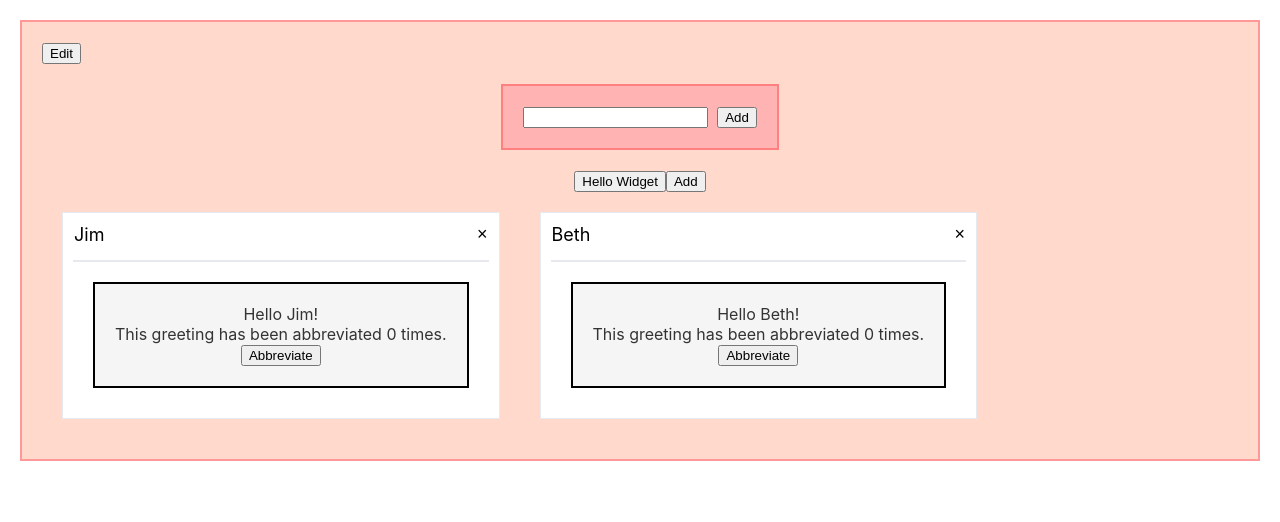
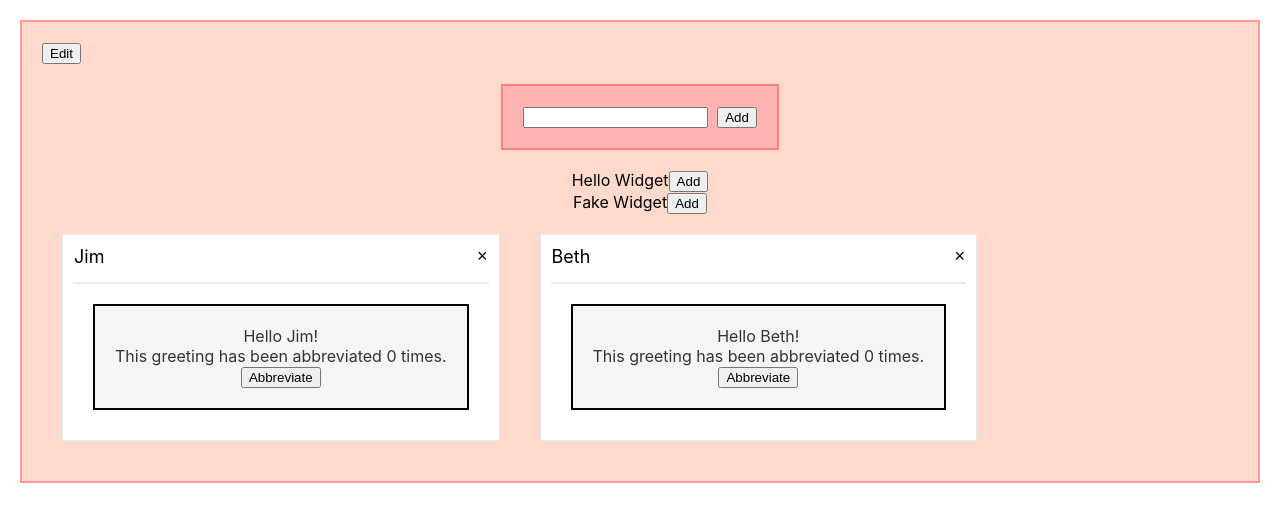
Before and after one commit to dsmcclain/react-sandbox, a React (Create React App) app: page / in a window 1280 px wide. Both pictures are taken after a click on the button "Edit". Shown: the top 522 px of the page. Built offline with nearby package versions, Linux system fonts and the light colour scheme.

Commit message:
make separate buttons for each widget type

```diff
--- a/src/AddWidget.js
+++ b/src/AddWidget.js
@@ -5,24 +5,29 @@ class AddWidget extends Component {
         super(props);
         this.state = { widgetChoice: ''};
 
-        this.widgetChoice = this.widgetChoice.bind(this);
+        this.selectWidget = this.selectWidget.bind(this);
         this.addWidget = this.addWidget.bind(this);
     }
 
     addWidget() {
-        this.props.addWidget(this.state.widgetChoice)
+        this.props.addWidget(this.state.widgetChoice);
     }
 
-    widgetChoice() {
-        this.setState({ widgetChoice: 'Hello Widget' });
+    selectWidget(e) {
+        this.setState({ widgetChoice: e.target.value});
+        this.addWidget();
     }
 
     render() {
         return (
+            this.props.widgetTypes.map(widgetType => (
             <div className="AddWidget">
-                <button onClick={this.widgetChoice}>Hello Widget</button>
-                <button className="add-widget-button" onClick={this.addWidget}>Add</button>
+                    <span>{widgetType}</span>
+                    <button className='add-widget-button'
+                            value={widgetType}
+                            onClick={this.addWidget}>Add</button>
             </div>
+            ))
         );
     }
 }
--- a/src/DashboardLayout.js
+++ b/src/DashboardLayout.js
@@ -11,6 +11,7 @@ class DashboardLayout extends Component {
         super(props);
         this.state = {
             people: ['Jim', 'Beth'],
+            widgetTypes: ['Hello Widget', 'Fake Widget'],
             editable: false,
         };
         this.addPeople = this.addPeople.bind(this);
@@ -62,7 +63,10 @@ class DashboardLayout extends Component {
                     <button  onClick={this.onEdit}>Edit</button>
                 </div>
                 <AddPeople addPeople={this.addPeople} />
-                {this.state.editable && <AddWidget addWidget={this.addWidget} />}
+                {this.state.editable && <AddWidget
+                                         widgetTypes = {this.state.widgetTypes}
+                                         addWidget={this.addWidget}
+                                         />}
                 <div className="widget-rows">
                     {this.renderGreetings()}
                 </div>
```
